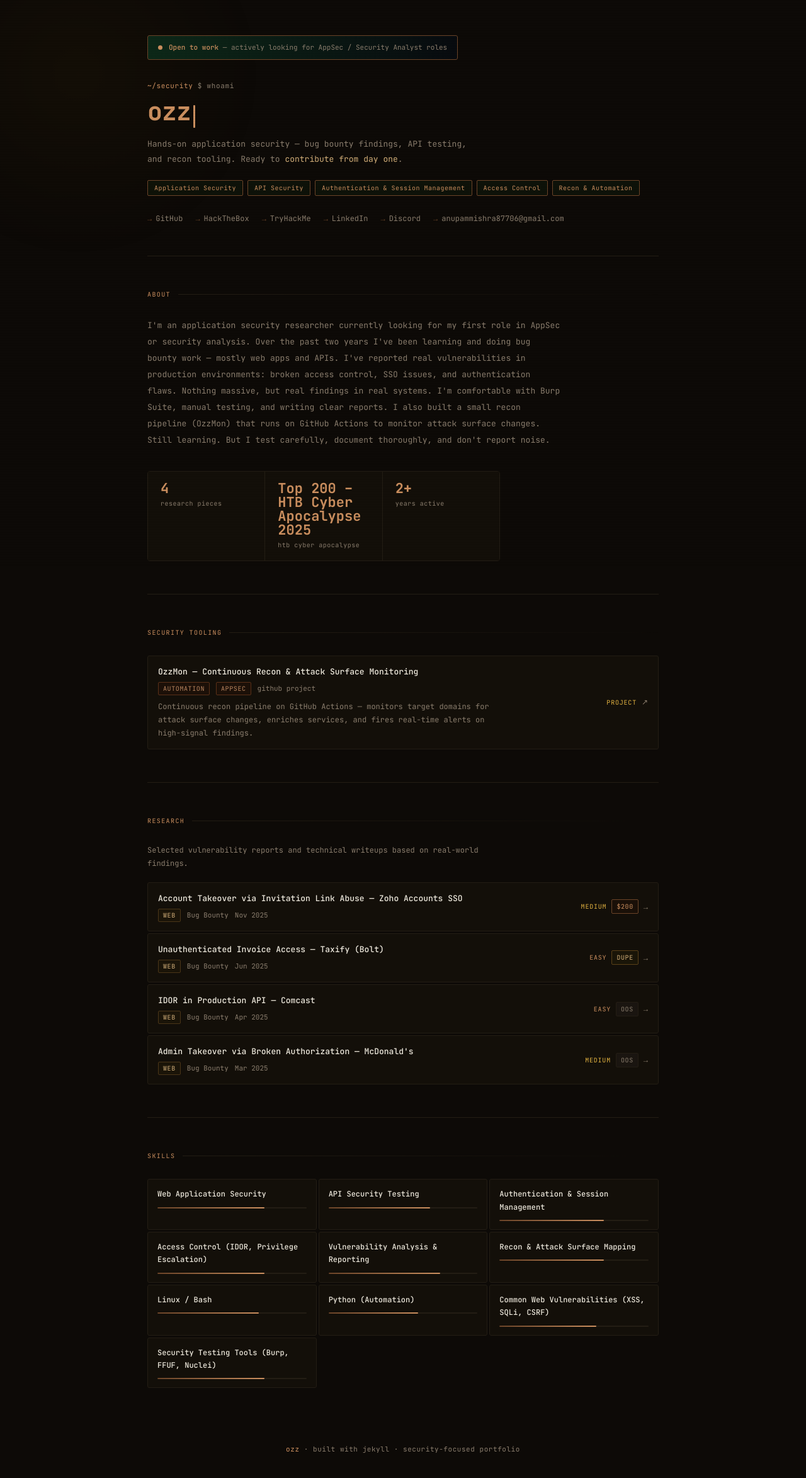
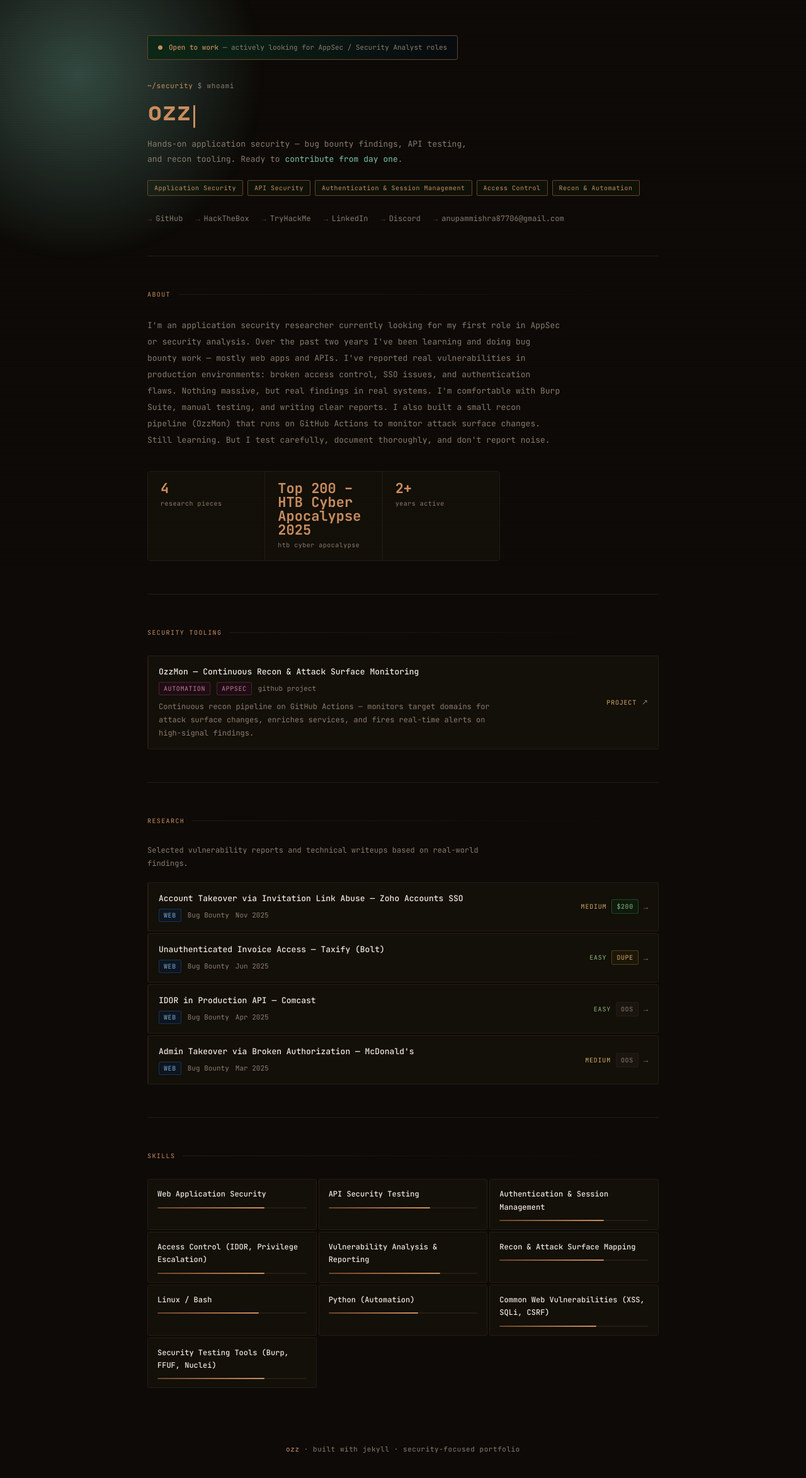
Before and after one commit to Psyphen36/anupam-security-portfolio, a Jekyll site: the page built from index.html, in a window 1280 px wide. Shown: the whole page at 63% size. Built offline with Jekyll 4.4.1, drawn with Linux system fonts in a browser that asks for light colours; nearby versions of some CDN libraries.

Commit message:
Update main.css

```diff
--- a/assets/css/main.css
+++ b/assets/css/main.css
@@ -12,16 +12,22 @@
   --bg:        #0d0a07;
   --bg2:       #130f09;
   --bg3:       #1a1510;
-  --green:     #cb8f5f;
+  --green:     #cb8f5f;   /* warm amber — primary / about section */
   --green-dim: #6b4428;
-  --green-glow:rgba(203, 143, 95, 0.12);
-  --cyan:      #d4b07a;
+  --green-glow:rgba(203,143,95,0.12);
+  --cyan:      #7dc4b0;   /* warm teal — links / skills section */
   --white:     #ede8dc;
   --muted:     #8a7d6d;
   --border:    #231d14;
-  --red:       #c95c4a;
+  --red:       #d4756a;   /* warm coral */
   --font:      'JetBrains Mono', monospace;
   --transition: 0.2s ease;
+
+  /* section accent colours — each section gets its own */
+  --s-about:   #cb8f5f;  /* amber  */
+  --s-reports: #c47a90;  /* rose   */
+  --s-skills:  #7dc4b0;  /* teal   */
+  --s-contact: #d4aa6a;  /* gold   */
 }
 
 html { scroll-behavior: smooth; }
@@ -61,7 +67,7 @@
   left: -200px;
   width: 600px;
   height: 600px;
-  background: radial-gradient(circle, rgba(203,143,9,0.04) 0%, transparent 70%);
+  background: radial-gradient(circle, rgba(125,196,176,0.35) 0%, transparent 70%);
   pointer-events: none;
   z-index: 0;
   animation: ambientDrift 12s ease-in-out infinite alternate;
@@ -281,7 +287,7 @@
   font-size: 10px;
   letter-spacing: 0.14em;
   text-transform: uppercase;
-  color: var(--green);
+  color: var(--s-about);
   margin-bottom: 28px;
   display: flex;
   align-items: center;
@@ -360,6 +366,7 @@
   background: var(--bg2);
   border: 1px solid var(--border);
   border-radius: 3px;
+  border-left-width: 2px;
   gap: 16px;
   text-decoration: none;
   color: inherit;
@@ -382,6 +389,16 @@
   transform: translateX(-100%);
   transition: transform 0.55s ease;
 }
+
+.writeup-card { border-left-width: 2px; }
+.writeup-card.tag-web    { border-left-color: #1a3450; }
+.writeup-card.tag-pwn    { border-left-color: #502020; }
+.writeup-card.tag-crypto { border-left-color: #3a2050; }
+.writeup-card.tag-forensics { border-left-color: #1a4840; }
+
+.writeup-card.tag-web:hover    { border-color: #1a3450; border-left-color: #7aaed4; }
+.writeup-card.tag-pwn:hover    { border-color: #502020; border-left-color: #d4756a; }
+.writeup-card.tag-crypto:hover { border-color: #3a2050; border-left-color: #b08fcc; }
 
 .writeup-card:hover {
   border-color: var(--green-dim);
@@ -420,10 +437,10 @@
   padding: 2px 7px;
   border-radius: 2px;
 }
-.wu-status--paid      { background: #1a1008; color: var(--green);  border: 1px solid var(--green-dim); }
-.wu-status--duplicate { background: #1a1508; color: var(--cyan);   border: 1px solid #5a4018; }
-.wu-status--oos       { background: var(--bg3); color: var(--muted); border: 1px solid var(--border); }
-.wu-status--triaged   { background: #141008; color: var(--cyan);   border: 1px solid #5a3d18; }
+.wu-status--paid      { background:#0d1a0d; color:#8ab87a; border:1px solid #1e4a1e; }
+.wu-status--duplicate { background:#1c1608; color:#d4aa6a; border:1px solid #504018; }
+.wu-status--oos       { background:var(--bg3); color:var(--muted); border:1px solid var(--border); }
+.wu-status--triaged   { background:#0d1520; color:#7aaed4; border:1px solid #1a3450; }
 
 /* ── Tags ── */
 .wu-tag {
@@ -433,13 +450,13 @@
   letter-spacing: 0.06em;
   text-transform: uppercase;
 }
-.wu-tag.web      { background: #1a1408; color: var(--cyan);  border: 1px solid #4a3518; }
-.wu-tag.pwn      { background: #221008; color: var(--red);   border: 1px solid #5a2218; }
-.wu-tag.rev      { background: #201808; color: var(--green); border: 1px solid #5a4018; }
-.wu-tag.crypto   { background: #18100e; color: #c47a8a;      border: 1px solid #4a2028; }
-.wu-tag.osint    { background: #0e1808; color: #8fa85f;      border: 1px solid #304018; }
-.wu-tag.misc     { background: #1c1008; color: #b8855f;      border: 1px solid #5a3018; }
-.wu-tag.forensics{ background: #141808; color: #7abfa0;      border: 1px solid #284830; }
+.wu-tag.web      { background:#0d1520; color:#7aaed4; border:1px solid #1a3450; }
+.wu-tag.pwn      { background:#1e0d0d; color:#d4756a; border:1px solid #502020; }
+.wu-tag.rev      { background:#1c1608; color:#d4aa6a; border:1px solid #504018; }
+.wu-tag.crypto   { background:#150d1e; color:#b08fcc; border:1px solid #3a2050; }
+.wu-tag.osint    { background:#0d1a0d; color:#8ab87a; border:1px solid #1e4a1e; }
+.wu-tag.misc     { background:#1e0d14; color:#c47a90; border:1px solid #502030; }
+.wu-tag.forensics{ background:#0d1a18; color:#7dc4b0; border:1px solid #1a4840; }
 
 .wu-date { font-size: 11px; color: var(--muted); }
 
@@ -455,10 +472,10 @@
   letter-spacing: 0.08em;
   text-transform: uppercase;
 }
-.wu-difficulty.easy   { color: var(--green); }
-.wu-difficulty.medium { color: #e3b341; }
-.wu-difficulty.hard   { color: var(--red); }
-.wu-difficulty.insane { color: #a371f7; }
+.wu-difficulty.easy   { color: #8ab87a; }   /* leaf green  */
+.wu-difficulty.medium { color: #d4aa6a; }   /* warm gold   */
+.wu-difficulty.hard   { color: #d4756a; }   /* warm coral  */
+.wu-difficulty.insane { color: #b08fcc; }   /* lavender    */
 
 .wu-arrow {
   color: var(--muted);
```
